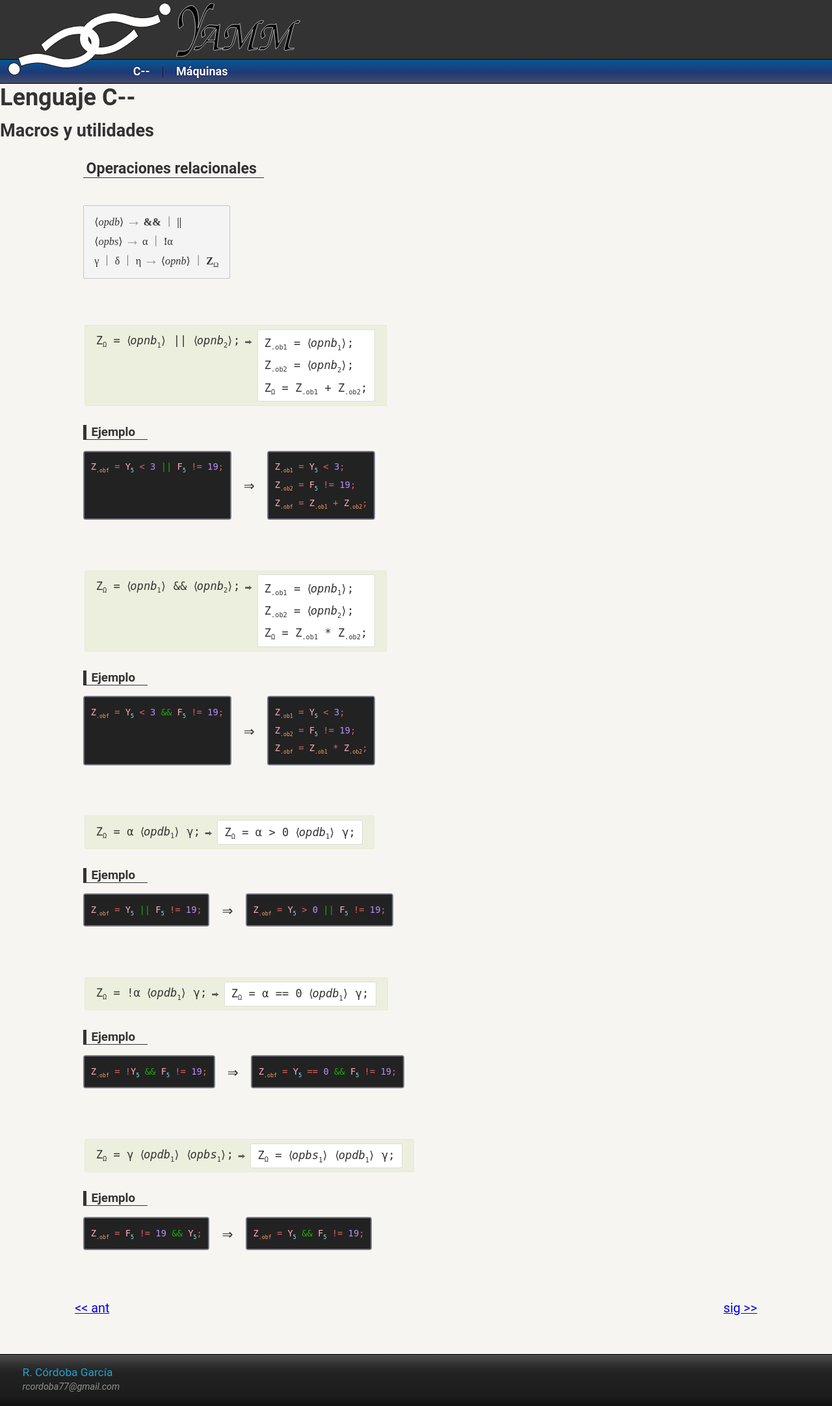
After one commit to rjcordoba/yamm, a PHP site: page /macros/macros-15.html in a window 1280 px wide. The commit adds this page. Shown: the whole page at 65% size. Run offline with PHP 8.4, Linux system fonts and the light colour scheme.

Commit message:
02-12-20, macro 15.

```diff
--- a/css/macros.css
+++ b/css/macros.css
@@ -779,3 +779,7 @@ pre sub .comil{
 .preproc{
 	color:#e778f9;
 }
+
+.booleano{
+	color:#19b102;
+}
--- /dev/null
+++ b/macros/macros-15.html
@@ -0,0 +1,191 @@
+ <!DOCTYPE html>
+<html lang="es">
+  <head>
+    <meta charset="UTF-8">
+    <title>Lenguaje C--</title>
+    <meta name="author" content="R. Córdoba García">
+    <meta name="viewport" content="width=device-width, initial-scale=1.0">
+    <link rel="stylesheet" type="text/css" href="../css/general.css">
+    <link rel="stylesheet" type="text/css" href="../css/macros.css"><!--***********************-->
+	<script src="../js/macros.js" defer></script>
+  </head>
+  <body>
+    <header>
+	  <div class="anchura">
+        <img src="imgs/icono.svg" alt="icono">
+        <img src="imgs/letras.svg" alt="letras">
+	  </div>
+    </header>
+    <nav>
+	  <ul class="anchura">
+	    <li><a href="./clenguaje.html">C--</a></li><li><a href="./index.html">Máquinas</a></li>
+      </ul>
+	      </nav>
+	<div id="cont-principal" class="anchura">
+	  <h1>Lenguaje C--</h1>
+	  <h2>Macros y utilidades</h2>
+	  <main><!--***********************-->
+		<h3>Operaciones relacionales</h3>
+		<div class="gramat glueg">
+		  <ol>
+			<li>
+			  <div class="noterm">opdb</div>
+			  <div class="flechag"></div>
+			  <ul>
+				<li class="term">&&</li>
+				<li class="term">||</li>
+			  </ul>
+			<li>
+			  <div class="noterm">opbs</div>
+			  <div class="flechag"></div>
+			  <ul>
+				<li>&alpha;</li>
+				<li><span class="term">!</span>&alpha;</li>
+			  </ul>
+			</li>
+			<li>
+			  <ul>
+				<li>&gamma;</li>
+				<li>&delta;</li>
+				<li>&eta;</li>
+			  </ul>
+			  <div class="flechag"></div>
+			  <ul>
+				<li><span class="noterm">opnb</span></li>
+				<li><span class="term">Z</span><sub>&Omega;</sub></li>
+			  </ul>
+			</li>
+		  </ol>
+		</div>
+		<div class="macro">
+		  <pre><code><span class="term">Z</span><sub>&Omega;</sub><span class="term"> = </span><span class="noterm">opnb<sub>1</sub></span><span class="term"> || </span
+><span class="noterm">opnb<sub>2</sub></span><span class="term">;</span></code></pre>
+		  <div class="flecha"></div>
+		  <pre class="complicado"><code><span class="term">Z</span><sub>.ob1</sub><span class="term"> = </span><span class="noterm">opnb<sub>1</sub></span><span class="term">;</span>
+<span class="term">Z</span><sub>.ob2</sub><span class="term"> = </span><span class="noterm">opnb<sub>2</sub></span><span class="term">;</span>
+<span class="term">Z</span><sub>&Omega;</sub><span class="term"> = </span><span class="term">Z</span><sub>.ob1</sub><span class="term"> + </span><span class="term">Z</span
+><sub>.ob2</sub><span class="term">;</span></code></pre>
+	  </div>
+	  <aside class="ejemplos">
+		<h1>Ejemplo</h1>
+		<ol>
+		  <li>
+			<div><pre><code><span class="simbexp">Z</span><sub class="id_exp">.obf</sub><span class="simbind"> = </span><span class="simbexp">Y</span><sub class="numbers">5</sub
+><span class="simbind"> &lt; </span><span class="numberp">3</span><span class="booleano"> || </span><span class="simbexp">F</span><sub class="numbers">5</sub
+><span class="simbind"> != </span><span class="numberp">19</span><span class="simbind">;</span></code></pre></div>
+		  </li>
+		  <li>
+			<div><pre><code><span class="simbexp">Z</span><sub class="id_exp">.ob1</sub><span class="simbind"> = </span><span class="simbexp">Y</span><sub class="numbers">5</sub
+><span class="simbind"> &lt; </span><span class="numberp">3</span><span class="simbind">;</span>
+<span class="simbexp">Z</span><sub class="id_exp">.ob2</sub><span class="simbind"> = </span><span class="simbexp">F</span><sub class="numbers">5</sub
+><span class="simbind"> != </span><span class="numberp">19</span><span class="simbind">;</span>
+<span class="simbexp">Z</span><sub class="id_exp">.obf</sub><span class="simbind"> = </span><span class="simbexp">Z</span><sub class="id_exp">.ob1</sub
+><span class="simbind"> + </span><span class="simbexp">Z</span><sub class="id_exp">.ob2</sub><span class="simbind">;</span></code></pre></div>
+		  </li>
+		</ol>
+	  </aside>
+	  <div class="macro">
+		  <pre><code><span class="term">Z</span><sub>&Omega;</sub><span class="term"> = </span><span class="noterm">opnb<sub>1</sub></span><span class="term"> && </span
+><span class="noterm">opnb<sub>2</sub></span><span class="term">;</span></code></pre>
+		  <div class="flecha"></div>
+		  <pre class="complicado"><code><span class="term">Z</span><sub>.ob1</sub><span class="term"> = </span><span class="noterm">opnb<sub>1</sub></span><span class="term">;</span>
+<span class="term">Z</span><sub>.ob2</sub><span class="term"> = </span><span class="noterm">opnb<sub>2</sub></span><span class="term">;</span>
+<span class="term">Z</span><sub>&Omega;</sub><span class="term"> = </span><span class="term">Z</span><sub>.ob1</sub><span class="term"> * </span><span class="term">Z</span
+><sub>.ob2</sub><span class="term">;</span></code></pre>
+	  </div>
+	  <aside class="ejemplos">
+		<h1>Ejemplo</h1>
+		<ol>
+		  <li>
+			<div><pre><code><span class="simbexp">Z</span><sub class="id_exp">.obf</sub><span class="simbind"> = </span><span class="simbexp">Y</span><sub class="numbers">5</sub
+><span class="simbind"> &lt; </span><span class="numberp">3</span><span class="booleano"> && </span><span class="simbexp">F</span><sub class="numbers">5</sub
+><span class="simbind"> != </span><span class="numberp">19</span><span class="simbind">;</span></code></pre></div>
+		  </li>
+		  <li>
+			<div><pre><code><span class="simbexp">Z</span><sub class="id_exp">.ob1</sub><span class="simbind"> = </span><span class="simbexp">Y</span><sub class="numbers">5</sub
+><span class="simbind"> &lt; </span><span class="numberp">3</span><span class="simbind">;</span>
+<span class="simbexp">Z</span><sub class="id_exp">.ob2</sub><span class="simbind"> = </span><span class="simbexp">F</span><sub class="numbers">5</sub
+><span class="simbind"> != </span><span class="numberp">19</span><span class="simbind">;</span>
+<span class="simbexp">Z</span><sub class="id_exp">.obf</sub><span class="simbind"> = </span><span class="simbexp">Z</span><sub class="id_exp">.ob1</sub
+><span class="simbind"> * </span><span class="simbexp">Z</span><sub class="id_exp">.ob2</sub><span class="simbind">;</span></code></pre></div>
+		  </li>
+		</ol>
+	  </aside>
+	  <div class="macro">
+		  <pre><code><span class="term">Z</span><sub>&Omega;</sub><span class="term"> = </span>&alpha; <span class="noterm">opdb<sub>1</sub></span> &gamma;<span class="term">;</span></code></pre>
+		  <div class="flecha"></div>
+		  <pre><code><span class="term">Z</span><sub>&Omega;</sub><span class="term"> = </span>&alpha;<span class="term"> &gt; 0 </span><span class="noterm">opdb<sub>1</sub></span
+> &gamma;<span class="term">;</span></code></pre>
+	  </div>
+	  <aside class="ejemplos">
+		<h1>Ejemplo</h1>
+		<ol>
+		  <li>
+			<div><pre><code><span class="simbexp">Z</span><sub class="id_exp">.obf</sub><span class="simbind"> = </span><span class="simbexp">Y</span><sub class="numbers">5</sub
+><span class="booleano"> || </span><span class="simbexp">F</span><sub class="numbers">5</sub
+><span class="simbind"> != </span><span class="numberp">19</span><span class="simbind">;</span></code></pre></div>
+		  </li>
+		  <li>
+			<div><pre><code><span class="simbexp">Z</span><sub class="id_exp">.obf</sub><span class="simbind"> = </span><span class="simbexp">Y</span><sub class="numbers">5</sub
+><span class="simbind"> &gt; </span><span class="numberp">0</span><span class="booleano"> || </span><span class="simbexp">F</span><sub class="numbers">5</sub
+><span class="simbind"> != </span><span class="numberp">19</span><span class="simbind">;</span></code></pre></div>
+		  </li>
+		</ol>
+	  </aside>
+	  <div class="macro">
+		  <pre><code><span class="term">Z</span><sub>&Omega;</sub><span class="term"> = </span><span class="term">!</span>&alpha; <span class="noterm">opdb<sub>1</sub></span
+> &gamma;<span class="term">;</span></code></pre>
+		  <div class="flecha"></div>
+		  <pre><code><span class="term">Z</span><sub>&Omega;</sub><span class="term"> = </span>&alpha;<span class="term"> == 0 </span><span class="noterm">opdb<sub>1</sub></span
+> &gamma;<span class="term">;</span></code></pre>
+	  </div>
+	  <aside class="ejemplos">
+		<h1>Ejemplo</h1>
+		<ol>
+		  <li>
+			<div><pre><code><span class="simbexp">Z</span><sub class="id_exp">.obf</sub><span class="simbind"> = !</span><span class="simbexp">Y</span><sub class="numbers">5</sub
+><span class="booleano"> && </span><span class="simbexp">F</span><sub class="numbers">5</sub
+><span class="simbind"> != </span><span class="numberp">19</span><span class="simbind">;</span></code></pre></div>
+		  </li>
+		  <li>
+			<div><pre><code><span class="simbexp">Z</span><sub class="id_exp">.obf</sub><span class="simbind"> = </span><span class="simbexp">Y</span><sub class="numbers">5</sub
+><span class="simbind"> == </span><span class="numberp">0</span><span class="booleano"> && </span><span class="simbexp">F</span><sub class="numbers">5</sub
+><span class="simbind"> != </span><span class="numberp">19</span><span class="simbind">;</span></code></pre></div>
+		  </li>
+		</ol>
+	  </aside>
+	  <div class="macro">
+		  <pre><code><span class="term">Z</span><sub>&Omega;</sub><span class="term"> = </span>&gamma; <span class="noterm">opdb<sub>1</sub></span
+> <span class="noterm">opbs<sub>1</sub></span><span class="term">;</span></code></pre>
+		  <div class="flecha"></div>
+		  <pre><code><span class="term">Z</span><sub>&Omega;</sub><span class="term"> = </span><span class="noterm">opbs<sub>1</sub></span> <span class="noterm">opdb<sub>1</sub></span
+> &gamma;<span class="term">;</span></code></pre>
+	  </div>
+	  <aside class="ejemplos">
+		<h1>Ejemplo</h1>
+		<ol>
+		  <li>
+			<div><pre><code><span class="simbexp">Z</span><sub class="id_exp">.obf</sub><span class="simbind"> = </span><span class="simbexp">F</span><sub class="numbers">5</sub
+><span class="simbind"> != </span><span class="numberp">19</span><span class="booleano"> && </span><span class="simbexp">Y</span><sub class="numbers">5</sub
+><span class="simbind">;</span></code></pre></div>
+		  </li>
+		  <li>
+			<div><pre><code><span class="simbexp">Z</span><sub class="id_exp">.obf</sub><span class="simbind"> = </span><span class="simbexp">Y</span><sub class="numbers">5</sub
+><span class="booleano"> && </span><span class="simbexp">F</span><sub class="numbers">5</sub
+><span class="simbind"> != </span><span class="numberp">19</span><span class="simbind">;</span></code></pre></div>
+		  </li>
+		</ol>
+	  </aside>
+    </main><!--***********************-->
+    <div class="nav_pag nav_pag2"><p><a href="./clenguaje.html">&lt;&lt; ant</a></p><p><a href="./cmacros-2.html">sig &gt;&gt;</a></p></div>
+	</div>
+    <footer>
+	  <div class="anchura">
+		<div id="autor">
+		  <p>R. Córdoba García</p>
+		  <address>rcordoba77@gmail.com</address>
+		</div>
+	  </div>
+    </footer>
+  </body>
+</html>
```
Also changed, not shown: macros/macros-14.html (+2 -5 lines).
